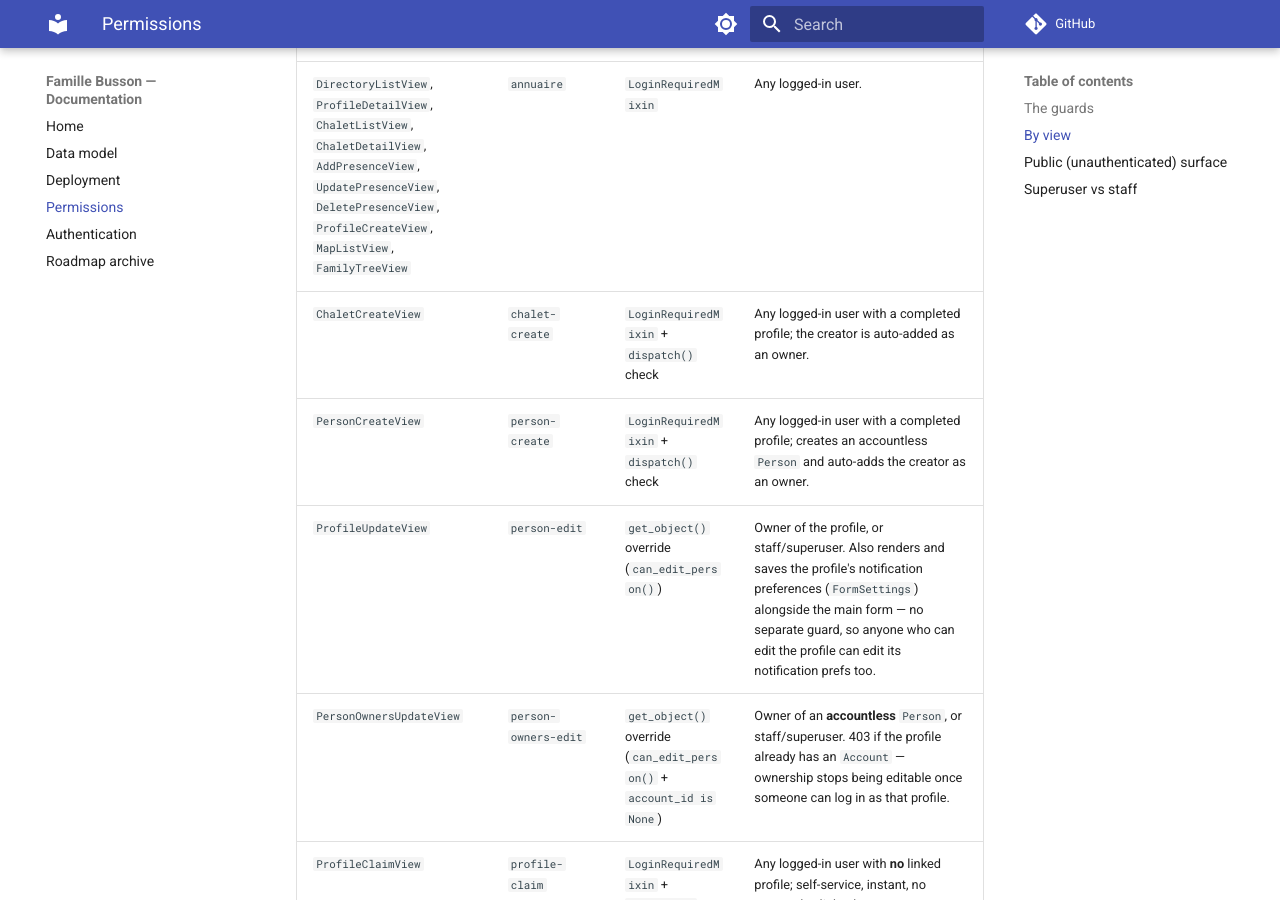
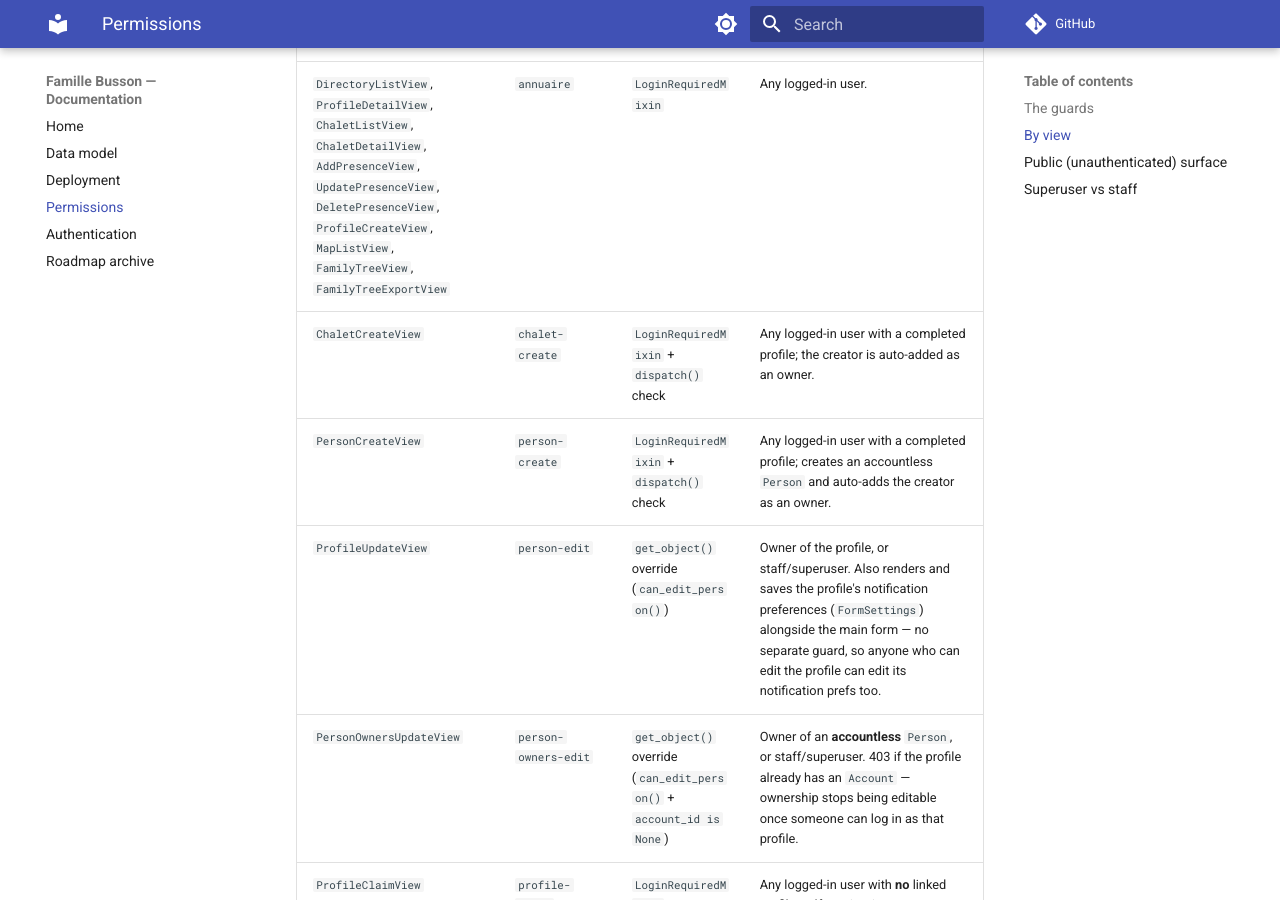
Before and after one commit to reboulip/famille-busson, an MkDocs documentation site: the page built from docs/permissions.md, in a window 1280 px wide and 900 px high, scrolled down 1531 px. Built offline with MkDocs 1.6.1 and Material for MkDocs 9.7.7, drawn with Linux system fonts in a browser that asks for light colours; comment, search, counter and statistics services are not loaded.

Commit message:
docs: sync documentation for Phase 4
- docs/permissions.md — added FamilyTreeExportView (4.1) to the "Any logged-in
  user" row; same LoginRequiredMixin guard as FamilyTreeView.
- 4.2 (Carte dropdown fix) and 4.3 (notification defaults) needed no doc
  changes — no permission/guard changes, and no living doc page described the
  pre-change notification default.

```diff
--- a/docs/permissions.md
+++ b/docs/permissions.md
@@ -38,7 +38,7 @@ a `get_object()` — but it raises the same `PermissionDenied` and gates the sam
 | View | Route name(s) | Guard | Effective rule |
 |---|---|---|---|
 | `home` | `home` | `@login_required` | Any logged-in user. |
-| `DirectoryListView`, `ProfileDetailView`, `ChaletListView`, `ChaletDetailView`, `AddPresenceView`, `UpdatePresenceView`, `DeletePresenceView`, `ProfileCreateView`, `MapListView`, `FamilyTreeView` | `annuaire` | `LoginRequiredMixin` | Any logged-in user. |
+| `DirectoryListView`, `ProfileDetailView`, `ChaletListView`, `ChaletDetailView`, `AddPresenceView`, `UpdatePresenceView`, `DeletePresenceView`, `ProfileCreateView`, `MapListView`, `FamilyTreeView`, `FamilyTreeExportView` | `annuaire` | `LoginRequiredMixin` | Any logged-in user. |
 | `ChaletCreateView` | `chalet-create` | `LoginRequiredMixin` + `dispatch()` check | Any logged-in user with a completed profile; the creator is auto-added as an owner. |
 | `PersonCreateView` | `person-create` | `LoginRequiredMixin` + `dispatch()` check | Any logged-in user with a completed profile; creates an accountless `Person` and auto-adds the creator as an owner. |
 | `ProfileUpdateView` | `person-edit` | `get_object()` override (`can_edit_person()`) | Owner of the profile, or staff/superuser. Also renders and saves the profile's notification preferences (`FormSettings`) alongside the main form — no separate guard, so anyone who can edit the profile can edit its notification prefs too. |
```
